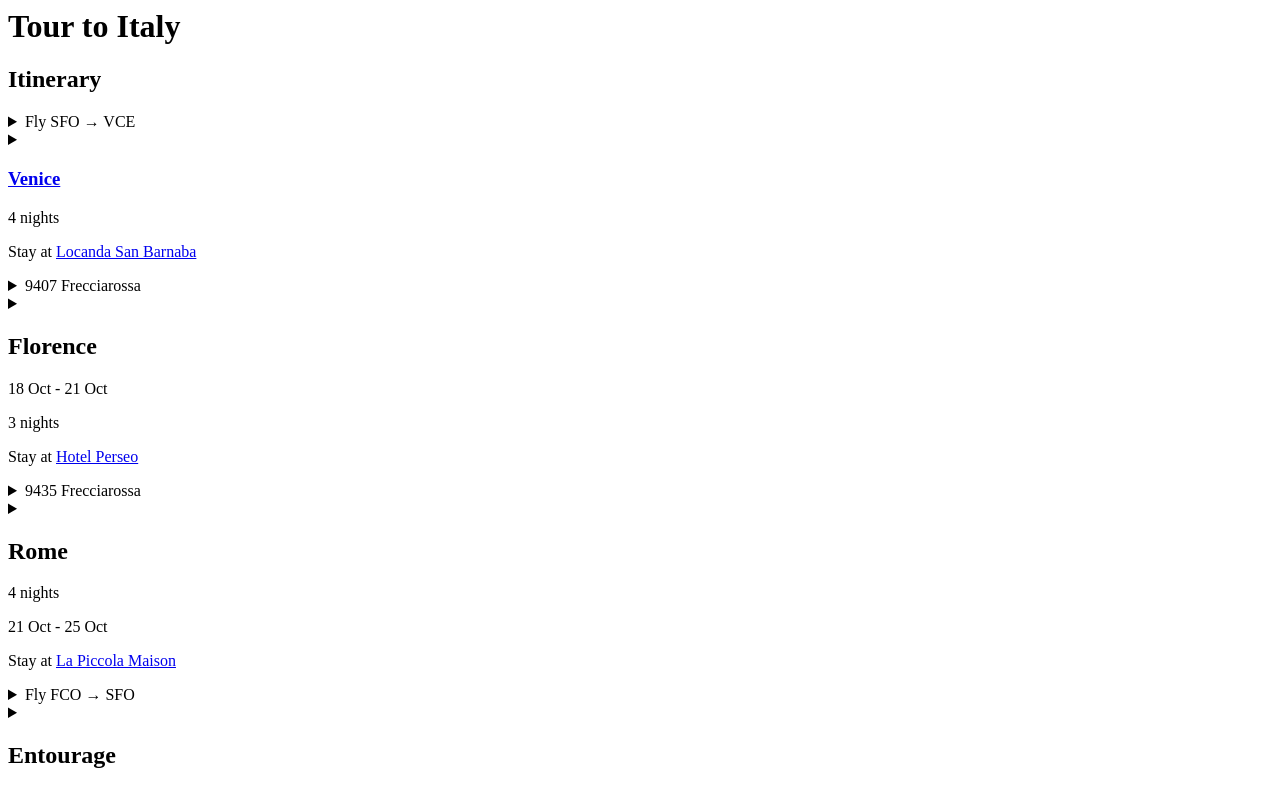
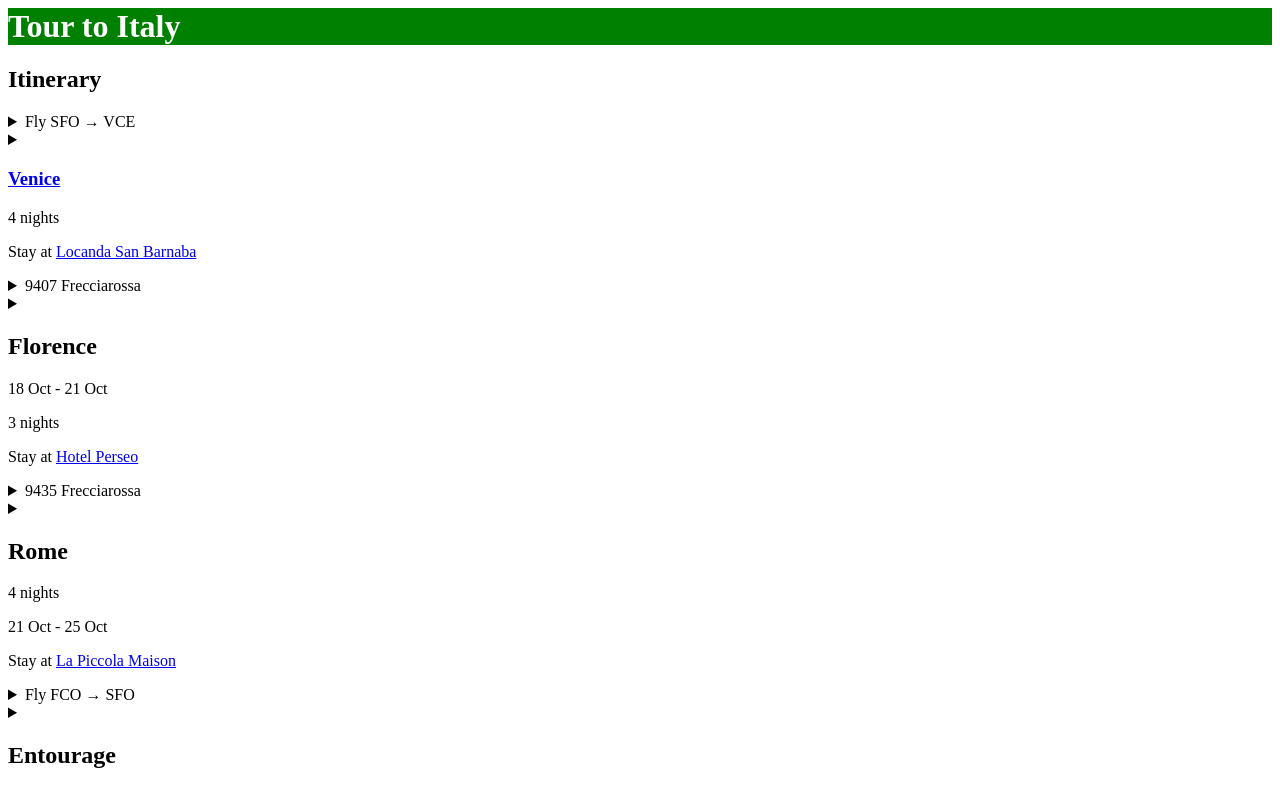
Before and after one commit to kubiak-calpoly/csc-437-examples, an Eleventy site: page packages/proto/public/tour_details.html in a window 1280 px wide. Built offline with nearby package versions, Linux system fonts and the light colour scheme; Eleventy itself is replaced by a stand-in of ours; files that its build step writes are made by us from their sources.

Commit message:
Add inline styles to main heading

```diff
--- a/packages/proto/public/tour_details.html
+++ b/packages/proto/public/tour_details.html
@@ -1,4 +1,6 @@
-<h1>Tour to Italy</h1>
+<h1 style="background-color: green; color: white">
+  Tour to Italy
+</h1>
 
 <section>
   <h2>Itinerary</h2>
```
